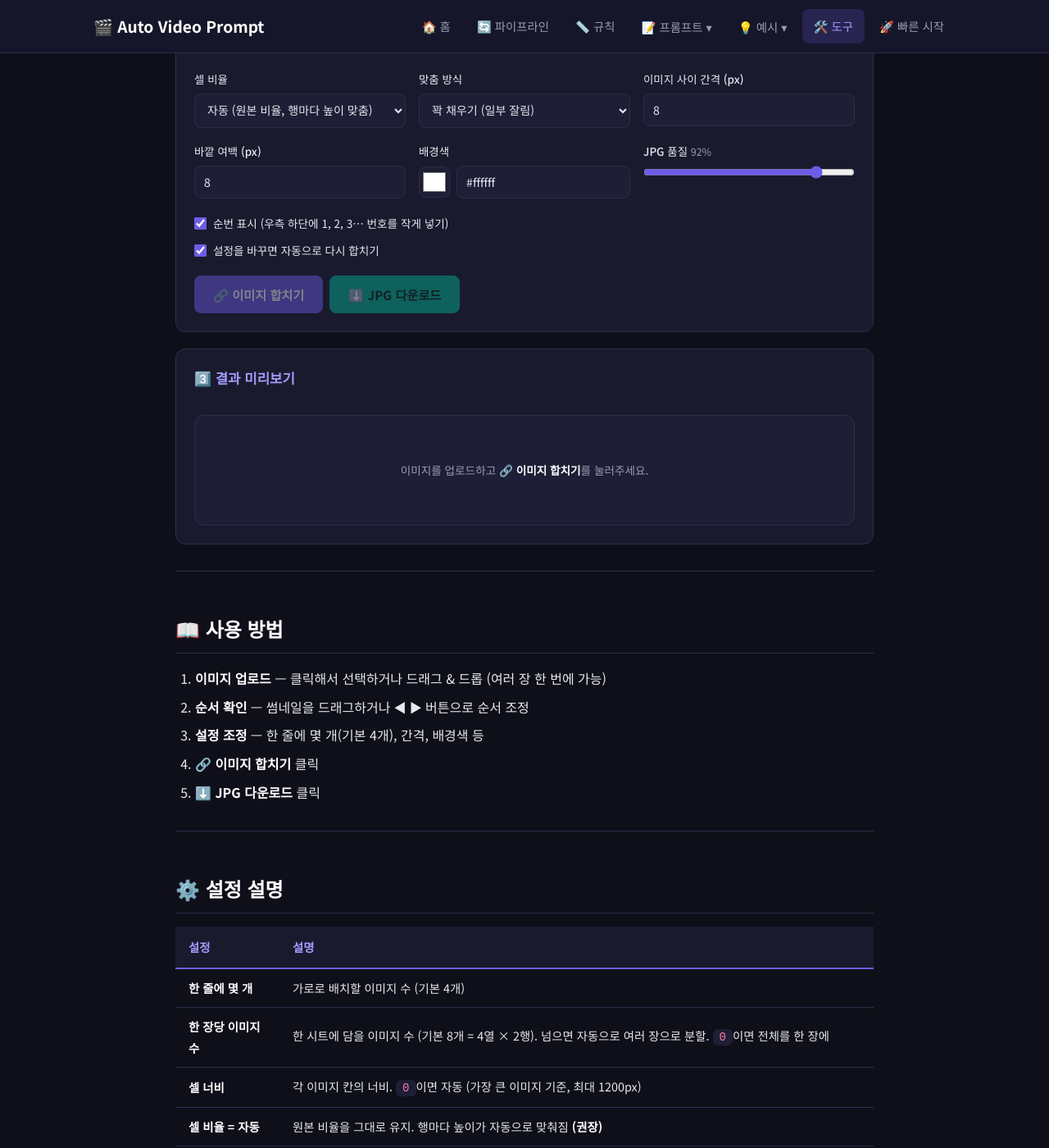
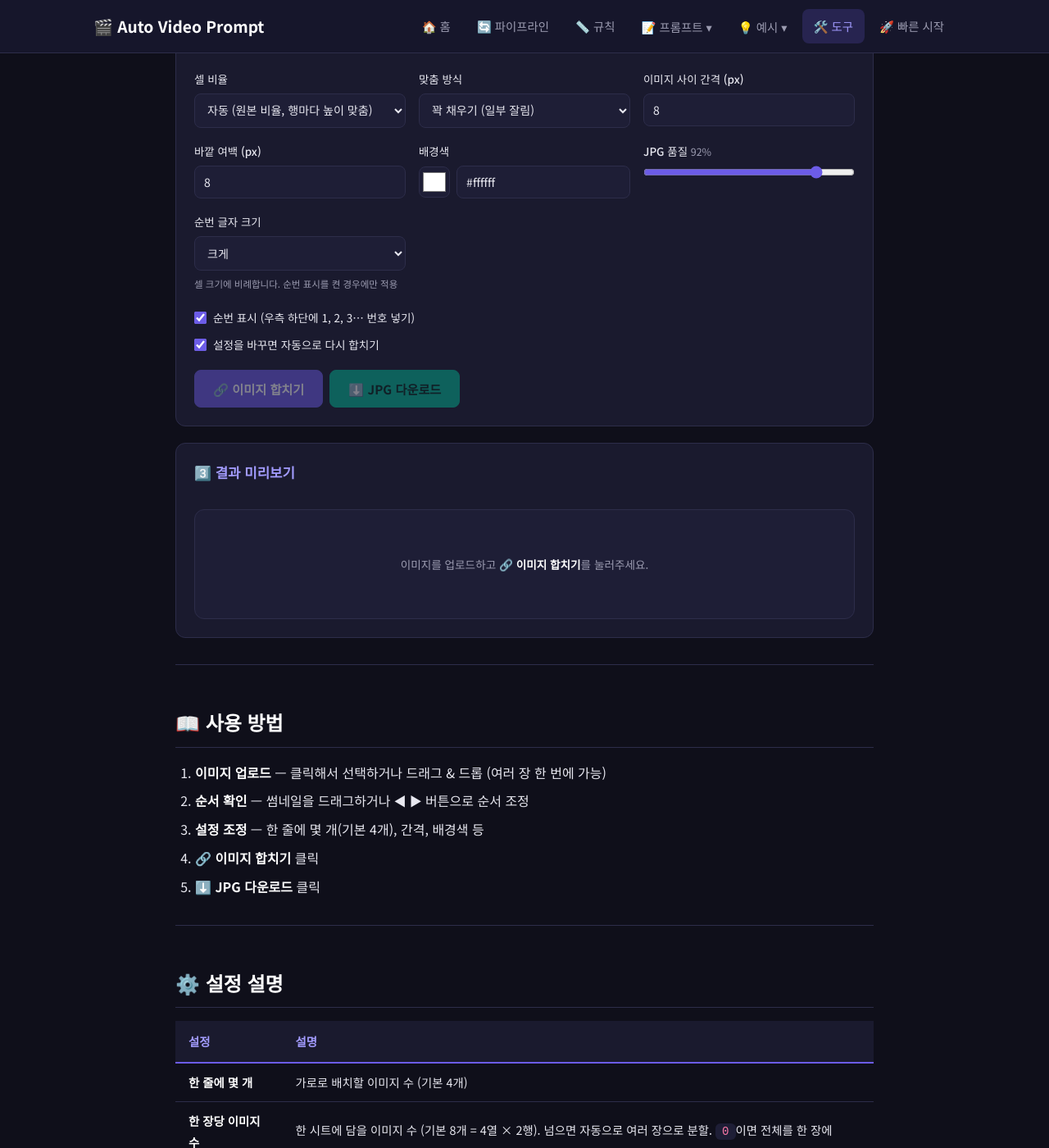
Before and after one commit to aicatveo3-prog/Auto_Video_Prompt, a Jekyll site: the page built from tools/image-merge.html, in a window 1280 px wide and 1400 px high, scrolled down 856 px. Shown: the whole window at 82% size. Built offline with Jekyll 4.4.1, drawn with Linux system fonts in a browser that asks for light colours; some of the changed text lies outside the part shown.

Commit message:
이미지 합치기: 순번 글자 크기 확대 + 크기 선택 옵션 추가
- 순번 기본 크기를 셀 너비의 3.8% -> 7.8%로 확대 (최소 14px)
- 순번 글자 크기 선택 추가: 작게(4%) / 보통(5.8%) / 크게(7.8%, 기본) / 아주 크게(10.5%)
- 가독성 개선: 배경 불투명도 상향(0.58->0.72), 그림자 추가, 숫자 가운데 정렬
- 한 자리/두 자리 숫자 배지 폭 최소값 보정

```diff
--- a/tools/image-merge.html
+++ b/tools/image-merge.html
@@ -107,12 +107,23 @@ breadcrumb:
         <span class="im-label">JPG 품질 <em id="imQualityLabel">92%</em></span>
         <input type="range" id="imQuality" value="92" min="50" max="100" step="1">
       </label>
+
+      <label class="im-field">
+        <span class="im-label">순번 글자 크기</span>
+        <select id="imNumSize">
+          <option value="0.040">작게</option>
+          <option value="0.058">보통</option>
+          <option value="0.078" selected>크게</option>
+          <option value="0.105">아주 크게</option>
+        </select>
+        <span class="im-help">셀 크기에 비례합니다. 순번 표시를 켠 경우에만 적용</span>
+      </label>
     </div>
 
     <div class="im-checks">
       <label class="im-check">
         <input type="checkbox" id="imNumber" checked>
-        <span>순번 표시 (우측 하단에 1, 2, 3… 번호를 작게 넣기)</span>
+        <span>순번 표시 (우측 하단에 1, 2, 3… 번호 넣기)</span>
       </label>
       <label class="im-check">
         <input type="checkbox" id="imAuto" checked>
@@ -822,25 +835,31 @@ breadcrumb:
     }
   }
 
-  /* 순번을 셀의 우측 하단에 작게 표시 */
-  function drawNumber(ctx, num, x, y, cellW, cellH) {
-    var size = Math.max(11, Math.round(cellW * 0.038));
-    var padX = Math.round(size * 0.5);
+  /* 순번을 셀의 우측 하단에 표시 (크기는 factor로 조절) */
+  function drawNumber(ctx, num, x, y, cellW, cellH, factor) {
+    var f = factor || 0.078;
+    var size = Math.max(14, Math.round(cellW * f));
+    var padX = Math.round(size * 0.52);
     var padY = Math.round(size * 0.3);
-    var margin = Math.round(size * 0.5);
+    var margin = Math.round(size * 0.45);
     var label = String(num);
 
     ctx.save();
-    ctx.font = '700 ' + size + 'px "Noto Sans KR", sans-serif';
+    ctx.font = '700 ' + size + 'px "Noto Sans KR", "Malgun Gothic", sans-serif';
     ctx.textBaseline = 'top';
 
     var tw = ctx.measureText(label).width;
-    var bw = Math.round(tw + padX * 2);
+    var bw = Math.round(Math.max(tw + padX * 2, size + padY * 2));
     var bh = size + padY * 2;
     var bx = x + cellW - bw - margin;
     var by = y + cellH - bh - margin;
 
-    ctx.fillStyle = 'rgba(0, 0, 0, 0.58)';
+    // 밝은 이미지 위에서도 구분되도록 살짝 그림자
+    ctx.shadowColor = 'rgba(0, 0, 0, 0.45)';
+    ctx.shadowBlur = Math.round(size * 0.35);
+    ctx.shadowOffsetY = Math.round(size * 0.06);
+
+    ctx.fillStyle = 'rgba(0, 0, 0, 0.72)';
     if (ctx.roundRect) {
       ctx.beginPath();
       ctx.roundRect(bx, by, bw, bh, Math.round(bh / 2));
@@ -1012,7 +1035,8 @@ breadcrumb:
     <tr><td><strong>셀 비율 = 16:9 등</strong></td><td>모든 칸을 같은 비율로 통일. 크기가 다른 이미지를 격자로 깔끔하게 정렬할 때</td></tr>
     <tr><td><strong>꽉 채우기</strong></td><td>칸을 가득 채우되 가장자리가 일부 잘림</td></tr>
     <tr><td><strong>비율 유지</strong></td><td>이미지 전체가 보이되 여백이 생김</td></tr>
-    <tr><td><strong>순번 표시</strong></td><td><strong>우측 하단</strong>에 1, 2, 3… 번호를 작게 표시. 여러 장으로 나뉘어도 번호는 <strong>이어서</strong> 붙습니다 (2번째 시트는 9번부터) — <strong>스토리보드 정리에 유용</strong></td></tr>
+    <tr><td><strong>순번 표시</strong></td><td><strong>우측 하단</strong>에 1, 2, 3… 번호 표시. 여러 장으로 나뉘어도 번호는 <strong>이어서</strong> 붙습니다 (2번째 시트는 9번부터) — <strong>스토리보드 정리에 유용</strong></td></tr>
+    <tr><td><strong>순번 글자 크기</strong></td><td>작게 / 보통 / <strong>크게(기본)</strong> / 아주 크게 — 셀 크기에 비례해서 커집니다</td></tr>
   </tbody>
 </table>
 
```
Also changed, not shown: other parts of tools/image-merge.html (+9 -3 lines).
